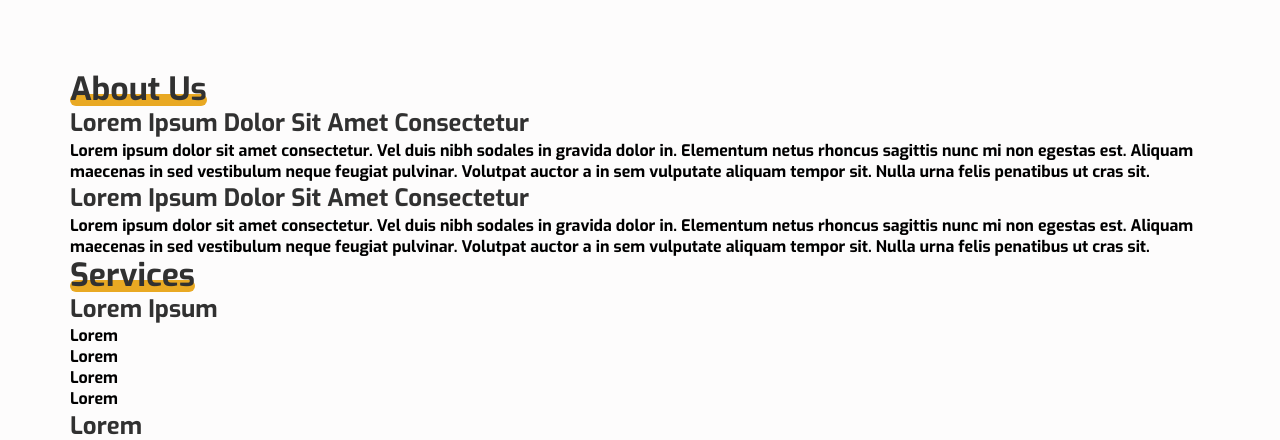
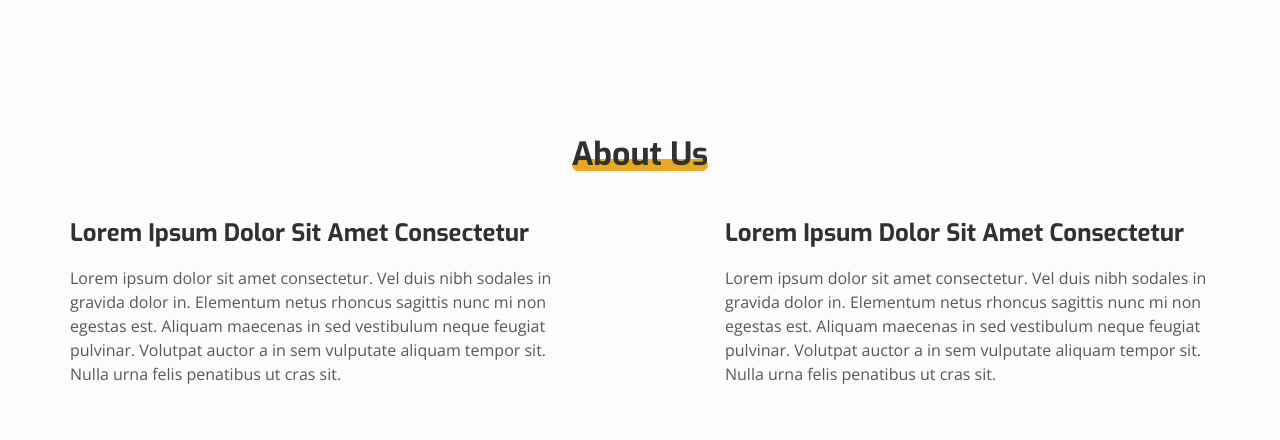
Before and after one commit to BohdanKoleiko/Galaktica, a website: page src/index.html in a window 1280 px wide. Shown: the part 1373-1813 px from the top of the page. Drawn offline with nearby package versions, Linux system fonts and the light colour scheme; files that its build step writes are made by us from their sources.

Commit message:
about section is styled

```diff
--- a/src/index.html
+++ b/src/index.html
@@ -103,11 +103,13 @@
             <section class="about">
                <div class="container">
                   <div class="about__inner">
-                     <h2 class="title title_type_h2 underline">About us</h2>
+                     <h2 class="title title_type_h2 about__title">
+                        <span class="underline">About us</span>
+                     </h2>
 
                      <div class="descr about__descr">
                         <div class="descr__item">
-                           <h3 class="title title_type_h3">
+                           <h3 class="title title_type_h3 descr__title">
                               Lorem ipsum dolor sit amet consectetur
                            </h3>
                            <p class="descr__item-txt">
@@ -119,7 +121,7 @@
                            </p>
                         </div>
                         <div class="descr__item">
-                           <h3 class="title title_type_h3">
+                           <h3 class="title title_type_h3 descr__title">
                               Lorem ipsum dolor sit amet consectetur
                            </h3>
                            <p class="descr__item-txt">
--- /dev/null
+++ b/src/scss/blocks/_about.scss
@@ -0,0 +1,16 @@
+.about {
+   &__inner {
+      padding: 60px 0;
+   }
+
+   &__title {
+      text-align: center;
+      margin-bottom: 40px;
+   }
+
+   &__descr {
+      display: flex;
+      justify-content: space-between;
+      column-gap: calc(170 * 100% / 1140);
+   }
+}
--- /dev/null
+++ b/src/scss/components/_descr.scss
@@ -0,0 +1,16 @@
+.descr {
+   &__item {
+   }
+
+   &__title {
+      margin-bottom: 16px;
+   }
+
+   &__item-txt {
+      font-family: $font-family;
+      font-weight: 400;
+      font-size: 16px;
+      line-height: 150%;
+      color: #585858;
+   }
+}
--- a/src/scss/style.scss
+++ b/src/scss/style.scss
@@ -39,9 +39,11 @@ body {
 @import "./components/rows";
 @import "./components/underline";
 @import "./components/partner";
+@import "./components/descr";
 
 //
 // BLOCKS
 @import "./blocks/header";
 @import "./blocks/hero";
 @import "./blocks/partners";
+@import "./blocks/about";
```
